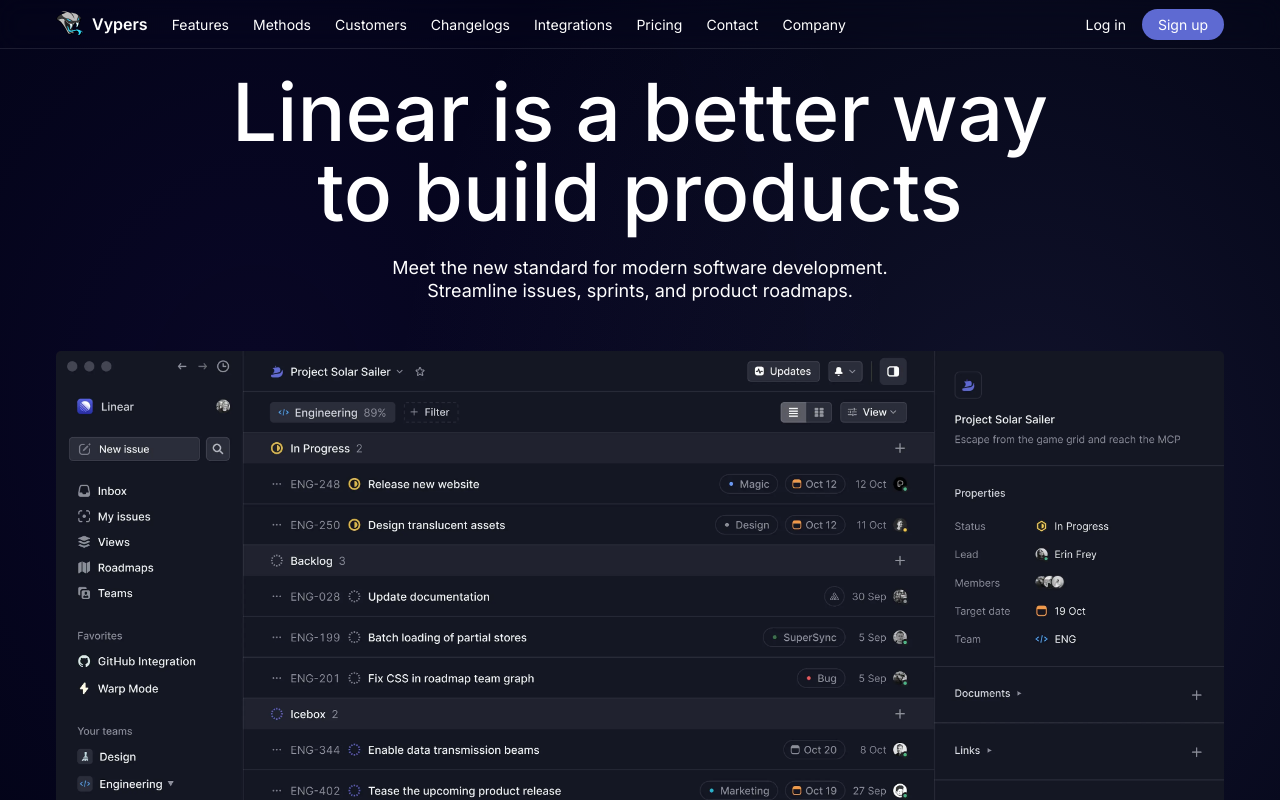
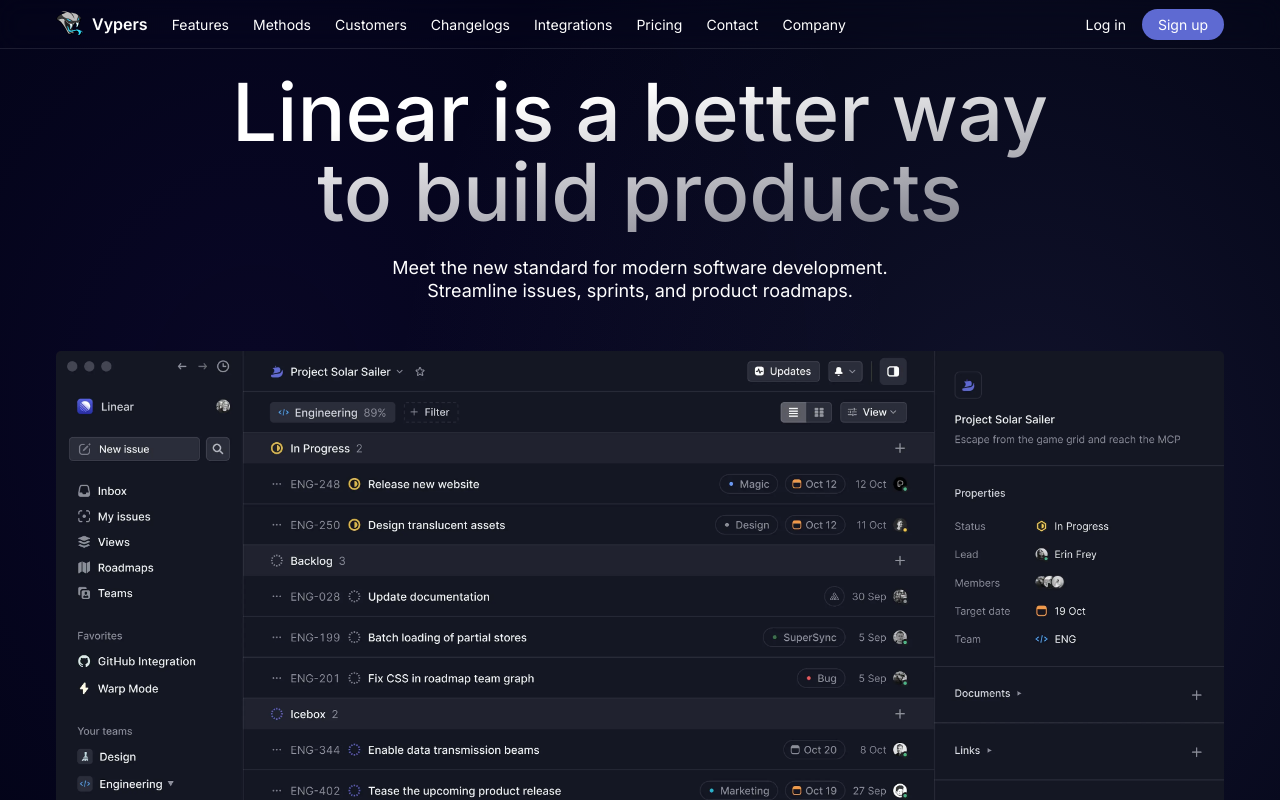
Before and after one commit to Rexpeto/landing-linear, a Next.js app: page / in a window 1280 px wide. Shown: the top 800 px of the page. Built offline with nearby package versions, Linux system fonts and the light colour scheme.

Commit message:
text gradient

```diff
--- a/app/globals.css
+++ b/app/globals.css
@@ -34,4 +34,14 @@
   .text.shadow {
     text-shadow: rgb(0 0 0 / 56%) 0px 2px 12px;
   }
+
+  .text-gradient {
+    background: linear-gradient(
+      to right bottom,
+      rgb(255, 255, 255) 30%,
+      rgba(255, 255, 255, 0.38)
+    );
+    -webkit-text-fill-color: transparent;
+    -webkit-background-clip: text;
+  }
 }
--- a/components/hero.tsx
+++ b/components/hero.tsx
@@ -7,7 +7,11 @@
 }
 
 export const HeroTitle = ({ children }: HeoElementProps) => {
-  return <h1 className="font-medium text-5xl md:text-7xl my-6">{children}</h1>;
+  return (
+    <h1 className="font-medium text-5xl md:text-7xl my-6 text-gradient">
+      {children}
+    </h1>
+  );
 };
 
 export const HeroSubtitle = ({ children }: HeoElementProps) => {
```
